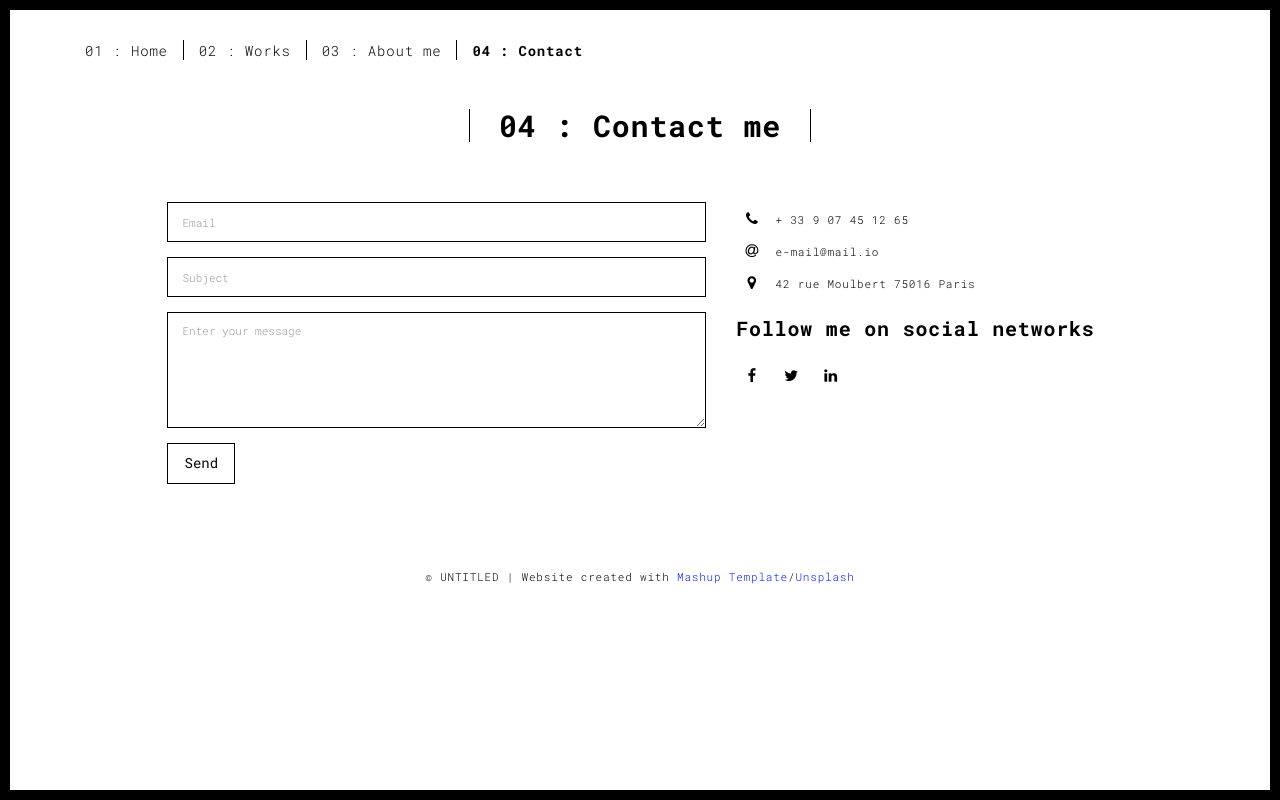
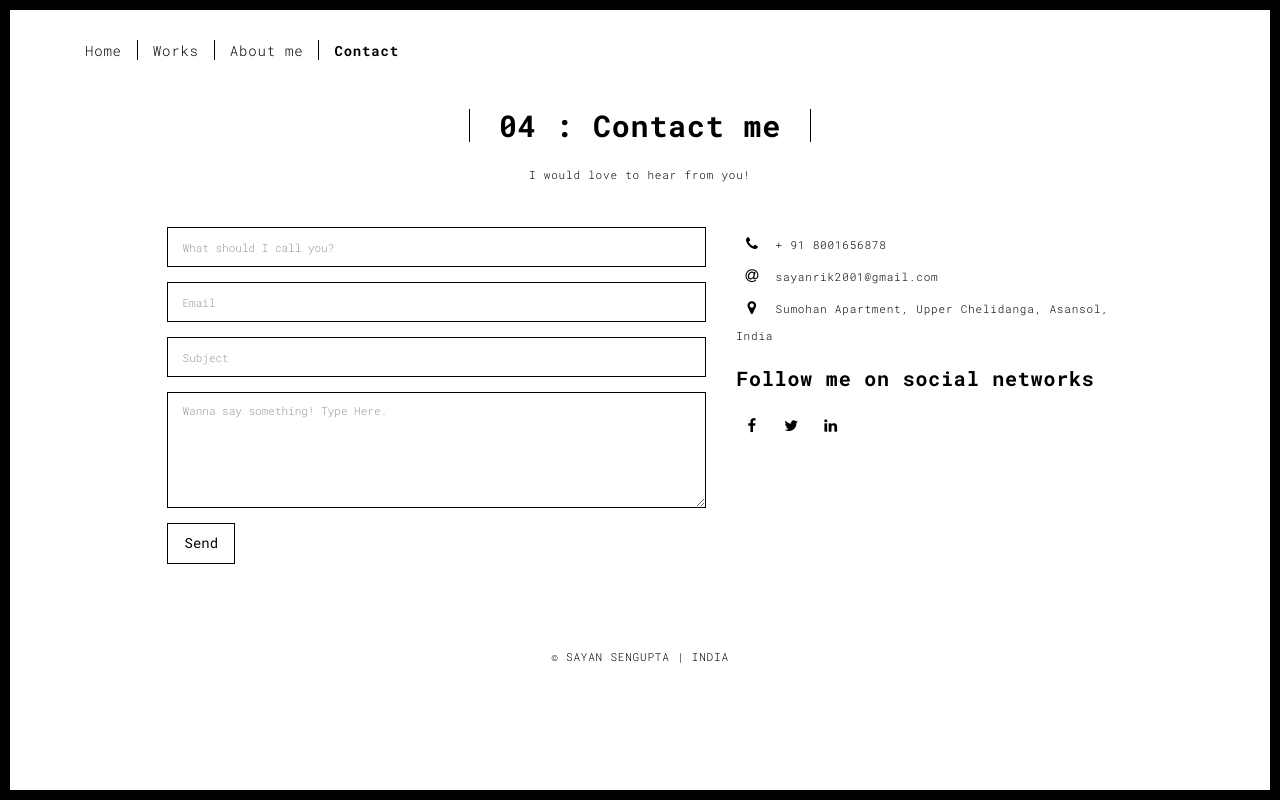
Before and after one commit to sayan2001ssg/myself, a Flask app: page /contact.html in a window 1280 px wide. Run offline with Flask 2, Linux system fonts and the light colour scheme; some libraries are stand-ins or nearby versions.

Commit message:
Update contact.html

```diff
--- a/templates/contact.html
+++ b/templates/contact.html
@@ -13,7 +13,7 @@
   <meta name="msapplication-tap-highlight" content="no">
 
   <link rel="apple-touch-icon" sizes="180x180" href="./static/assets/apple-icon-180x180.png">
-  <link href="./static/man.ico" rel="icon">
+  <link href="./static/s.ico" rel="icon">
 
   <title>Title page</title>
 
@@ -37,10 +37,10 @@
 
       <div class="collapse navbar-collapse" id="navbar-collapse">
         <ul class="nav navbar-nav ">
-          <li><a href="./index.html" title="">01 : Home</a></li>
-          <li><a href="./works.html" title="">02 : Works</a></li>
-          <li><a href="./about.html" title="">03 : About me</a></li>
-          <li><a href="./contact.html" title="">04 : Contact</a></li>
+          <li><a href="./index.html" title=""> Home</a></li>
+          <li><a href="./works.html" title=""> Works</a></li>
+          <li><a href="./about.html" title=""> About me</a></li>
+          <li><a href="./contact.html" title=""> Contact</a></li>
         </ul>
 
 
@@ -55,6 +55,7 @@
         <div class="col-xs-12">
           <div class="section-container-spacer text-center">
             <h1 class="h2">04 : Contact me</h1>
+            <p>I would love to hear from you!</p>
           </div>
 
           <div class="row">
@@ -63,13 +64,16 @@
                   <div class="row">
                     <div class="col-md-7">
                       <div class="form-group">
+                        <input name="name" type="text" class="form-control" id="name" placeholder="What should I call you?">
+                      </div>
+                      <div class="form-group">
                         <input name="email" type="email" class="form-control" id="email" placeholder="Email">
                       </div>
                       <div class="form-group">
                         <input name="subject" type="text" class="form-control" id="subject" placeholder="Subject">
                       </div>
                       <div class="form-group">
-                        <textarea name="message" class="form-control" rows="5" placeholder="Enter your message"></textarea>
+                        <textarea name="message" class="form-control" rows="5" placeholder="Wanna say something! Type Here."></textarea>
                       </div>
                       <button type="submit" class="btn btn-default btn-lg">Send</button>
                     </div>
@@ -79,23 +83,23 @@
                           <span class="fa-icon">
                             <i class="fa fa-phone" aria-hidden="true"></i>
                           </span>
-                          + 33 9 07 45 12 65
+                          + 91 8001656878
                         </li>
                         <li>
                           <span class="fa-icon">
                             <i class="fa fa-at" aria-hidden="true"></i>
                           </span>
-                          e-mail@mail.io
+                          sayanrik2001@gmail.com
                         </li>
                         <li>
                           <span class="fa-icon">
                             <i class="fa fa fa-map-marker" aria-hidden="true"></i>
                           </span>
-                          42 rue Moulbert 75016 Paris
+                          Sumohan Apartment, Upper Chelidanga, Asansol, India
                         </li>
                       </ul>
                       <h3>Follow me on social networks</h3>
-                      <a href="http://www.facebook.com" title="" class="fa-icon">
+                      <a href="https://www.facebook.com/sayan.sengupta.965" title="" class="fa-icon">
                         <i class="fa fa-facebook"></i>
                       </a>
                       <a href="http://www.twitter.com" title="" class="fa-icon">
@@ -122,7 +126,7 @@
   <div class="container">
     <div class="row">
       <div class="col-xs-12">
-        <p>© UNTITLED | Website created with <a href="http://www.mashup-template.com/" title="Create website with free html template">Mashup Template</a>/<a href="https://www.unsplash.com/" title="Beautiful Free Images">Unsplash</a></p>
+        <p>© SAYAN SENGUPTA | INDIA</p>
       </div>
     </div>
   </div>
```
